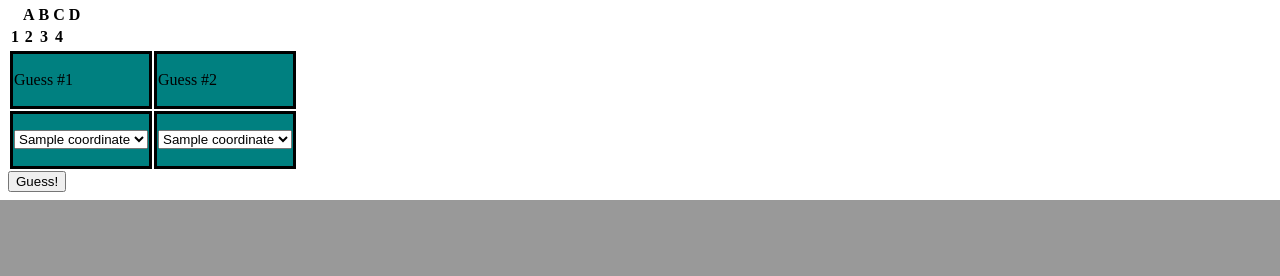
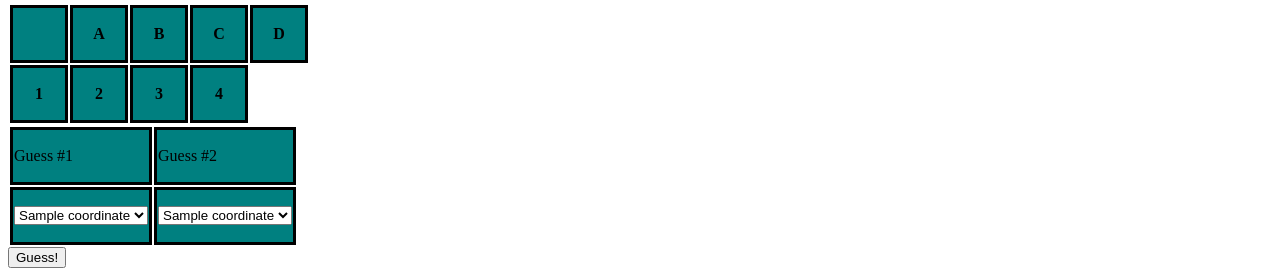
Before and after one commit to Xynterex/ASR-Computing-Open-House, a Flask app: template templates/game.html in a window 1280 px wide. Shown: the part 1888-2164 px from the top of the page. Before the commit the page ends 2088 px from the top, so only its background shows below. Run offline with Flask 3, Linux system fonts and the light colour scheme; the template is opened without the code that fills it: most values are stand-ins (such as "Sample title", 1, 10 or a date in 2020); lists and menus that the app fills with data are empty.

Commit message:
Update style.css

```diff
--- a/static/style.css
+++ b/static/style.css
@@ -1,4 +1,4 @@
-td {
+td, th {
 	border: 3px solid black;
 	width: 50px;
 	height: 50px;
```
